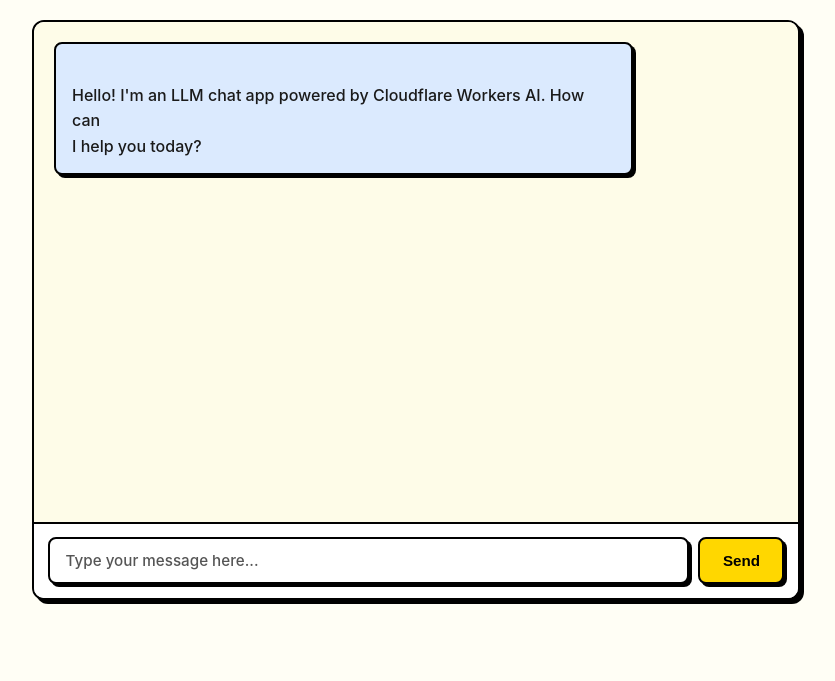
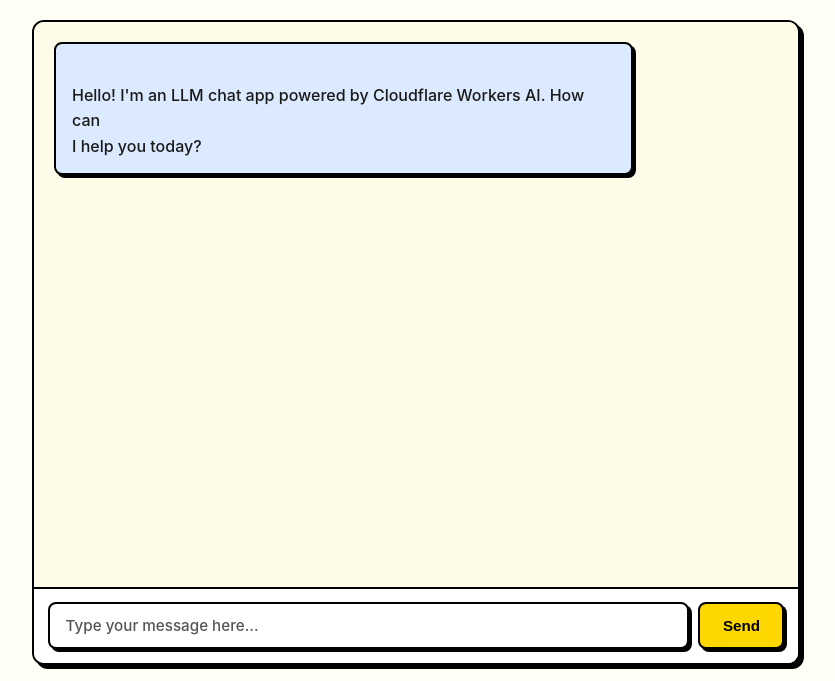
Before and after one commit to amiminn/llm-chat-app-template, a website: page public/index.html in a window 1280 px wide. Shown: the part 119-800 px from the top of the page, without its empty margins (224-1059 px from the left). Drawn offline with Linux system fonts and the light colour scheme.

Commit message:
Make chat card fill vertical space
Use a viewport-height flex column body and let the chat container flex to fill the remaining space, removing leftover empty space below the card after the footer was removed.

```diff
--- a/public/index.html
+++ b/public/index.html
@@ -72,6 +72,10 @@
 				max-width: 800px;
 				margin: 0 auto;
 				padding: 1rem;
+				min-height: 100vh;
+				min-height: 100dvh;
+				display: flex;
+				flex-direction: column;
 				transition: background-color 0.3s ease, color 0.3s ease;
 			}
 
@@ -133,8 +137,8 @@
 			.chat-container {
 				display: flex;
 				flex-direction: column;
-				height: calc(100vh - 220px);
-				min-height: 400px;
+				flex: 1;
+				min-height: 0;
 				border: var(--border-width) solid var(--border-color);
 				border-radius: var(--radius-lg);
 				box-shadow: var(--shadow-offset) var(--shadow-offset) 0px var(--shadow-color);
```
